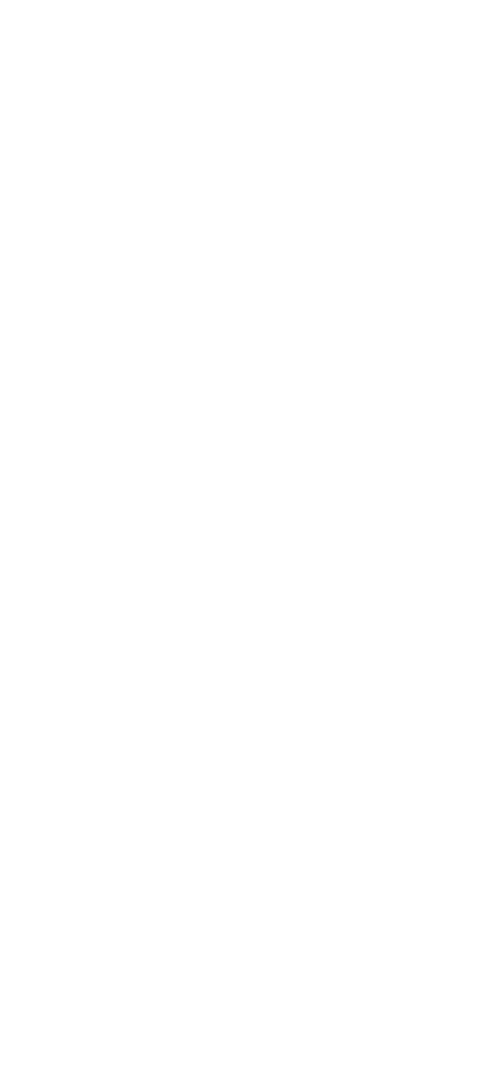
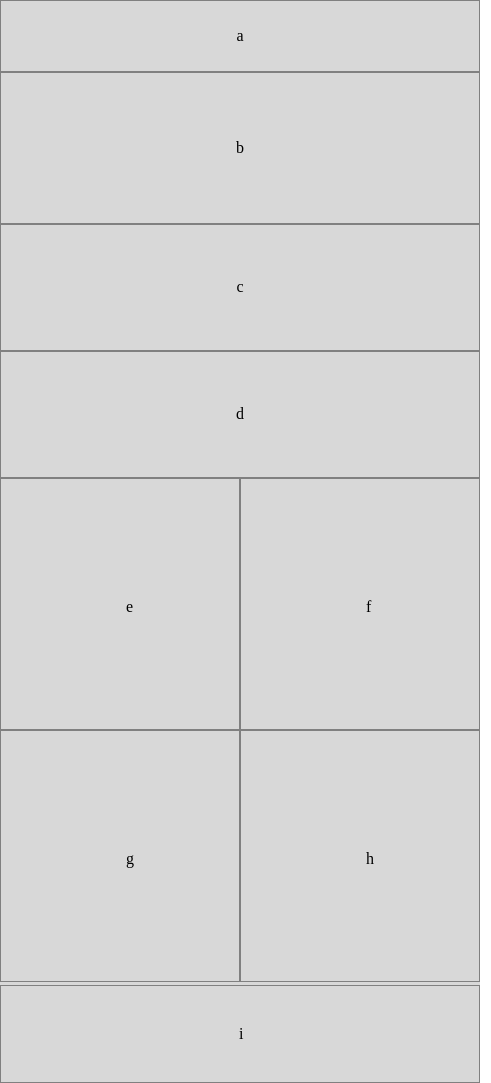
Before and after one commit to Amer-bit/lab-01, a plain HTML site: page index.html in a window 390 px wide. Shown: the whole page, 491 px wide, since content can reach past the window. Before the commit the page ends 844 px from the top, so only its background shows below. Drawn offline with Linux system fonts and the light colour scheme.

Commit message:
Mobile First

```diff
--- a/css/base.css
+++ b/css/base.css
@@ -41,3 +41,15 @@ table {
 	border-collapse: collapse;
 	border-spacing: 0;
 }
+html{
+    background-color: white;
+
+}
+
+body{
+
+    background-color: #D8D8D8;
+    width: 480px;
+    margin: auto;
+    height: auto;
+}
--- a/css/layout.css
+++ b/css/layout.css
@@ -0,0 +1,19 @@
+#intro{
+    position: relative;
+    height: auto;
+    text-align: center;
+
+}
+
+#content{
+    display: inline-block;
+    position: relative;
+
+
+}
+footer {
+    position: relative;
+    padding: 40px 238px;
+    border: 1px solid grey;
+
+}
--- a/css/modules.css
+++ b/css/modules.css
@@ -0,0 +1,49 @@
+#intro article:first-child{
+    border: 1px solid grey;
+    height: 70px;
+}
+#intro article:nth-child(2){
+    border: 1px solid grey;
+    height: 150px;
+}
+
+#intro article:nth-child(3), #intro article:last-child{
+    height: 125px;
+    border: 1px solid grey;
+    border: 1px solid grey;
+}
+
+
+#intro article:first-child p{
+
+    margin: 27px 0;
+}
+
+#intro article:nth-child(2) p{
+
+    margin:14.078% 0;
+}
+
+#intro article:nth-child(3) p, #intro article:last-child p {
+    margin:11.347% 0;
+}
+
+
+#content article{
+    float: left;
+    border: 1px solid grey;
+    width: 238px;
+    height: 250px;
+
+
+}
+
+#content article p{
+    padding: 120px 125px;
+}
+
+@media  (min-width: 768px){
+    html{
+        background-color: blue;
+    }
+}
--- a/index.html
+++ b/index.html
@@ -0,0 +1,58 @@
+<!DOCTYPE html>
+<html lang="en">
+
+<head>
+    <meta charset="UTF-8">
+    <meta name="viewport" content="width=device-width, initial-scale=1.0">
+    <link rel="stylesheet" href="css/base.css">
+    <link rel="stylesheet" href="css/layout.css">
+    <link rel="stylesheet" href="css/modules.css">
+    <title>MediaQueries</title>
+</head>
+
+<body>
+    <section id="intro">
+
+        <article>
+            <p>a</p>
+        </article>
+
+        <article>
+            <p>b</p>
+        </article>
+
+        <article>
+            <p>c</p>
+        </article>
+
+        <article>
+            <p>d</p>
+        </article>
+    </section>
+
+    <section id="content">
+
+        <article>
+            <p>e</p>
+        </article>
+
+        <article>
+            <p class="f">f</p>
+        </article>
+
+        <article>
+            <p>g</p>
+        </article>
+
+        <article>
+            <p>h</p>
+        </article>
+    </section>
+
+    <footer>
+        <p class="foot">i</p>
+    </footer>
+
+</body>
+
+</html>
```
